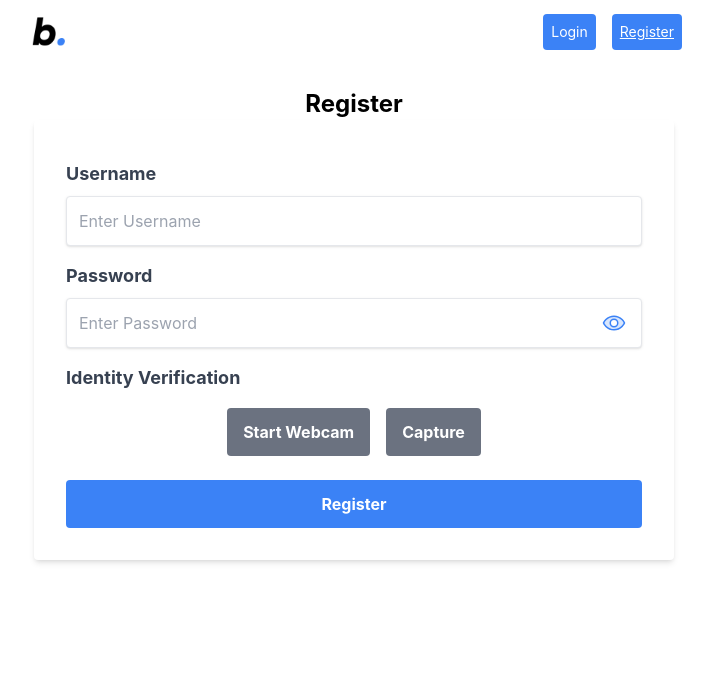
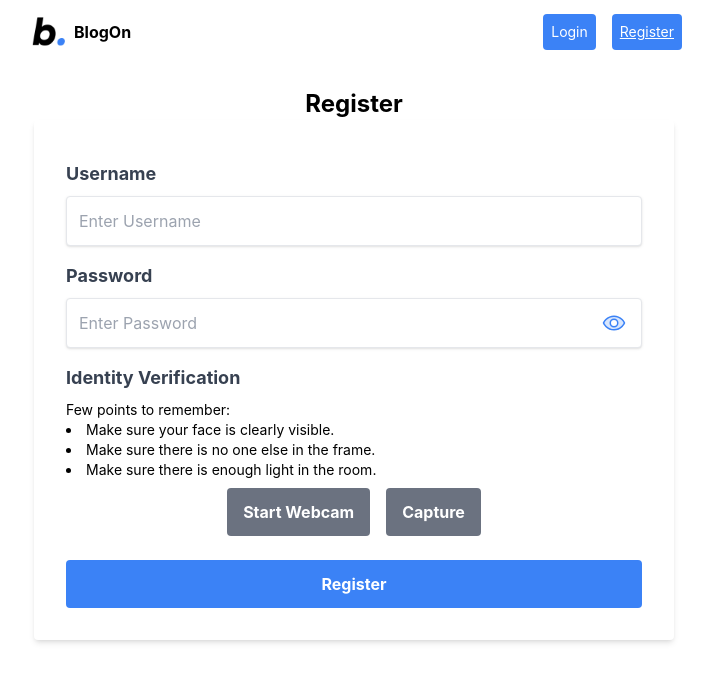
Before and after one commit to shm-dsgn/BlogOn, a React (Create React App) app: page /register in a window 1280 px wide. Shown: the top 682 px of the page, without its empty margins (286-999 px from the left). Built offline with nearby package versions, Linux system fonts and the light colour scheme.

Commit message:
reCAPTCHA issue fix

```diff
--- a/src/components/Header.tsx
+++ b/src/components/Header.tsx
@@ -30,8 +30,9 @@ const Header = () => {
   return (
     <header className="flex justify-between items-center mb-8 mt-2l">
       <h1 className="font-bold text-xl">
-        <NavLink to="/">
+        <NavLink to="/" className=" flex justify-center items-center">
           <img src={logo} className=" w-12" alt="logo" title="Home" />
+          <p className=" text-base">BlogOn</p>
         </NavLink>
       </h1>
       <nav className=" text-blue-500 flex gap-4">
@@ -69,7 +70,10 @@ const Header = () => {
               <SignOut size={20} weight="bold" />
             </button>
             <NavLink to={`/post/myprofile/${userID}`}>
-              <div className="bg-blue-500 text-white py-2 px-2 rounded text-xs flex justify-center items-center" title="My Profile">
+              <div
+                className="bg-blue-500 text-white py-2 px-2 rounded text-xs flex justify-center items-center"
+                title="My Profile"
+              >
                 <User size={20} weight="fill" />
                 &nbsp;{userName}
               </div>
--- a/src/components/WebcamCapture.tsx
+++ b/src/components/WebcamCapture.tsx
@@ -83,7 +83,9 @@ const WebcamCapture = (props: PredictionProps) => {
 
     if (streamRef.current) {
       streamRef.current.getTracks().forEach((track) => {
-        track.stop();
+        if (track.readyState === "live") {
+          track.stop();
+        }
       });
     }
     setIsPredicting(false);
@@ -96,9 +98,17 @@ const WebcamCapture = (props: PredictionProps) => {
         Identity Verification
       </p>
       {isVerified ? (
-        <p className="flex justify-center items-center">Verified <ShieldCheck size={36} color="#04d600" weight="fill" /></p>
+        <p className="flex justify-center items-center">
+          Verified <ShieldCheck size={36} color="#04d600" weight="fill" />
+        </p>
       ) : (
         <div>
+          <p className=" text-sm">Few points to remember:</p>
+          <ul className="list-disc list-inside text-sm">
+            <li>Make sure your face is clearly visible.</li>
+            <li>Make sure there is no one else in the frame.</li>
+            <li>Make sure there is enough light in the room.</li>
+          </ul>
           <div className="flex justify-center gap-4">
             <button
               onClick={startWebcam}
--- a/src/pages/LoginPage.tsx
+++ b/src/pages/LoginPage.tsx
@@ -35,7 +35,8 @@ const LoginPage = () => {
       try {
         await axios
           .post(
-            `https://www.google.com/recaptcha/api/siteverify?secret=${SECRET_KEY}&response=${token}`
+            `${process.env.REACT_APP_API_URL}/auth/verify-captcha`,
+            { token, SECRET_KEY },
           )
           .then(function (response) {
             if (!response.data.success) {
```
